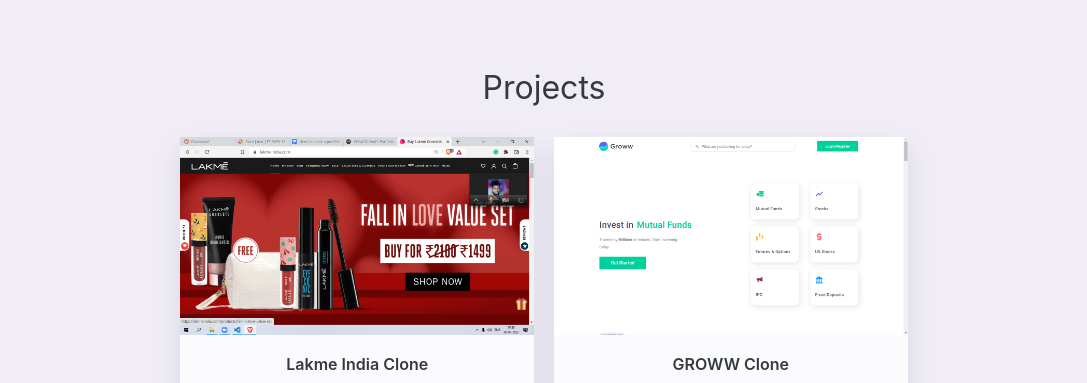
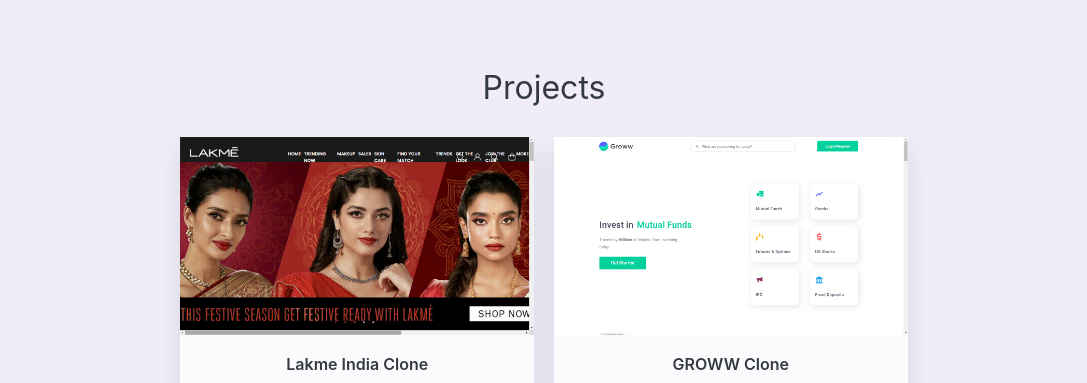
Before and after one commit to MohitGupta10/MohitGupta-Portfolio, a React (Create React App) app in the folder portfolio/: page / in a window 1280 px wide. Shown: the part 2320-2703 px from the top of the page, without its empty margins (96-1183 px from the left). Built offline with nearby package versions, Linux system fonts and the light colour scheme; no server answers; a web font is replaced by a local one.

Commit message:
Project-photo

```diff
--- a/portfolio/src/Components/Projects/Projects.jsx
+++ b/portfolio/src/Components/Projects/Projects.jsx
@@ -17,7 +17,7 @@
     {
       id: 1,
       project_name: "Lakme India Clone",
-      image: "/project_images/LakmeIndia.png",
+      image: "/project_images/Lakme-India.png",
       project_desc:
         "A web application to purchase high-end cosmetic products.Built using js,css,html",
       deploy_link: "https://lakme-india-clone-jp.netlify.app/",
```
Also changed, not shown: portfolio/public/project_images/Lakme-India.png (added).
